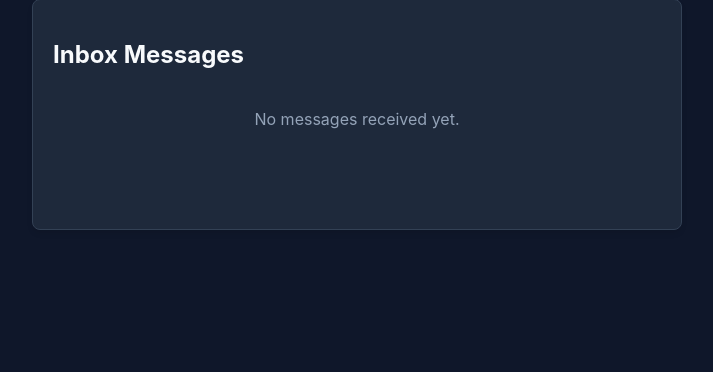
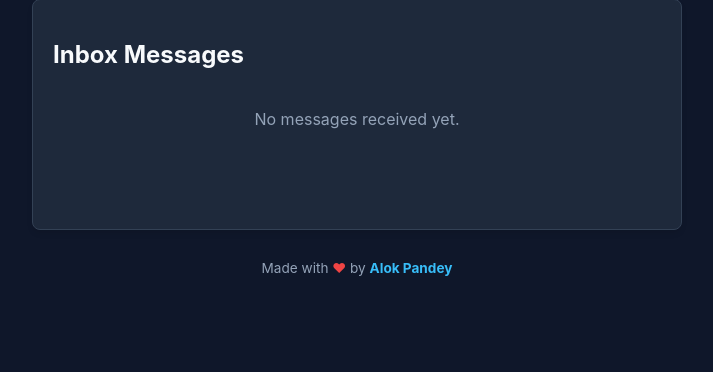
Before and after one commit to its-ap0503/Tempmail-MailFlow, a Flask app: page / in a window 1280 px wide. Shown: the part 313-685 px from the top of the page, without its empty margins (283-996 px from the left). Run offline with Flask 3, Linux system fonts and the light colour scheme.

Commit message:
UI changed

```diff
--- a/disposable-email/app/templates/index.html
+++ b/disposable-email/app/templates/index.html
@@ -5,8 +5,24 @@
     <meta name="viewport" content="width=device-width, initial-scale=1.0">
     <title>Disposable Email Generator</title>
     <link rel="stylesheet" href="{{ url_for('static', filename='style.css') }}">
+    <style>
+        /* Minimal footer styling using your existing CSS variables to keep UI identical */
+        .dev-footer {
+            text-align: center;
+            margin-top: 30px;
+            color: var(--muted-color);
+            font-size: 0.85rem;
+        }
+        .dev-footer strong {
+            color: var(--accent-color);
+            cursor: pointer; /* Subtle hint that it's clickable */
+            user-select: none;
+        }
+    </style>
 </head>
-<body>
+<body data-architect="Alok_Pandey_Backend_Dev">
+    <!-- 🕵️‍♂️ EASTER EGG #1: Hello fellow developer! I see you inspecting the DOM. - Alok Pandey 🚀 -->
+
     <div class="container">
         <header>
             <button class="theme-btn" onclick="toggleTheme()">☀️ Light Mode</button>
@@ -33,8 +49,40 @@
                 <p class="empty-state">No messages received yet.</p>
             </div>
         </section>
+
+        <!-- The Footer -->
+        <footer class="dev-footer">
+            <p>Made with <span style="color: #ef4444;">&hearts;</span> by <strong onclick="triggerEasterEgg()">Alok Pandey</strong></p>
+        </footer>
     </div>
 
     <script src="{{ url_for('static', filename='app.js') }}"></script>
+
+    <!-- Easter Egg Scripts -->
+    <script>
+        // EASTER EGG #2: The Console Signature
+        console.log(
+            "%c🚀 System Engineered by Alok Pandey | Backend Dev | C++ • Python • Go ",
+            "color: #38bdf8; font-size: 14px; font-weight: bold; background: #0f172a; padding: 8px; border: 1px solid #334155; border-radius: 4px;"
+        );
+
+        // EASTER EGG #3: The Secret Click interaction
+        let tapCount = 0;
+        function triggerEasterEgg() {
+            tapCount++;
+            if (tapCount === 5) {
+                // Do a fun barrel roll on the whole app
+                document.body.style.transition = "transform 1s cubic-bezier(0.68, -0.55, 0.265, 1.55)";
+                document.body.style.transform = "rotate(360deg)";
+
+                // Show a cheeky alert
+                setTimeout(() => {
+                    alert("You found the Alok Pandey easter egg! 🚀\nBuilding systems that scale. Clean code. Fast execution.");
+                    document.body.style.transform = "rotate(0deg)"; // reset
+                    tapCount = 0;
+                }, 1000);
+            }
+        }
+    </script>
 </body>
 </html>
```
